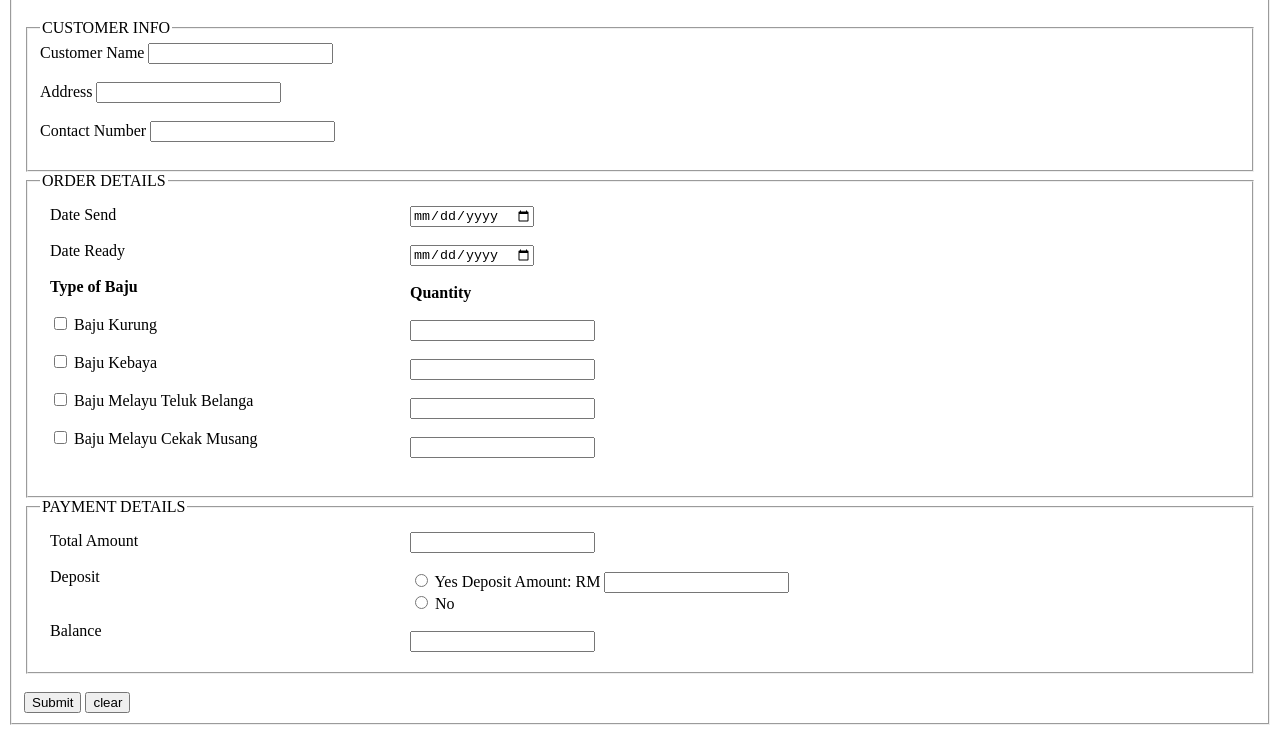
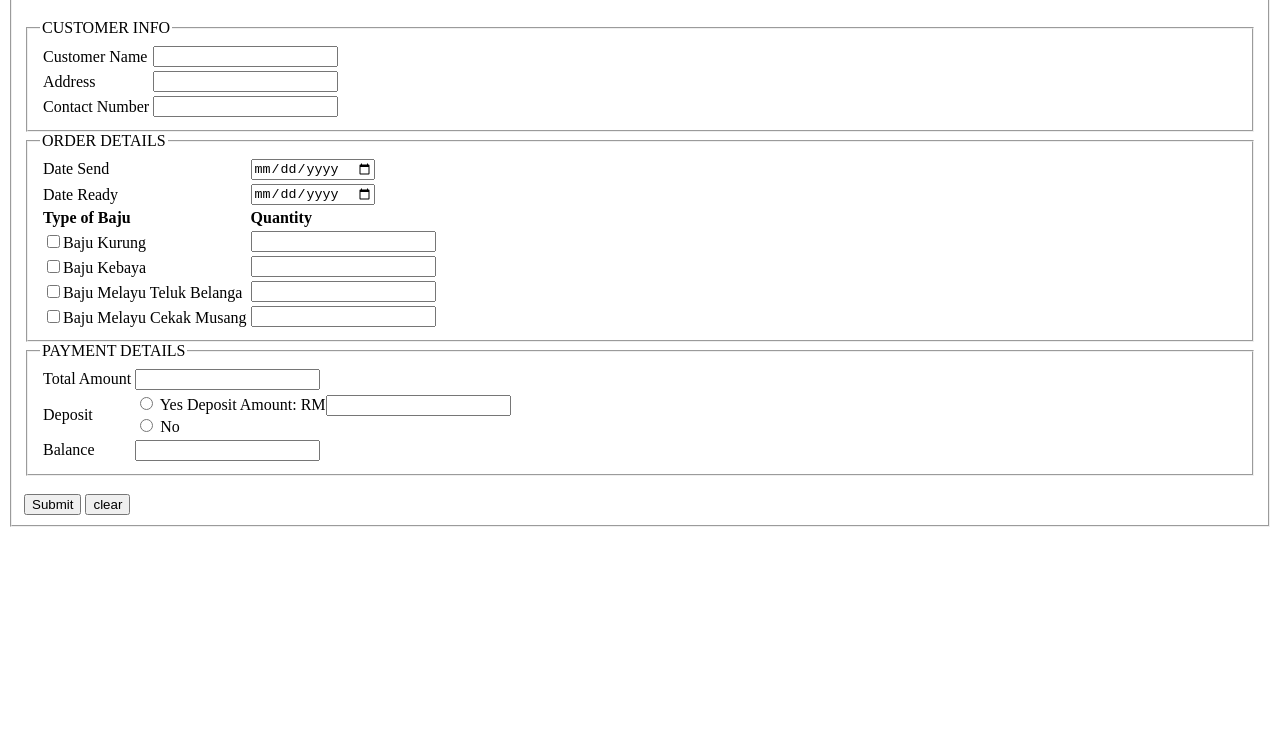
Before and after one commit to nblhuda/html-webApp, a plain HTML site: page Tutorial 4 Nabila Huda/q1.html in a window 1280 px wide. Shown: the part 76-809 px from the top of the page. Drawn offline with Linux system fonts and the light colour scheme.

Commit message:
form without css

```diff
--- a/Tutorial 4 Nabila Huda/q1.html
+++ b/Tutorial 4 Nabila Huda/q1.html
@@ -1,98 +1,91 @@
 <!DOCTYPE html>
 <html>
-    <head>
-        <style>
-            h1 {text-align: center;}
-            * {
-            box-sizing: border-box;
-            }
-
-            /* Create three equal columns that floats next to each other */
-            .column1 {
-            float: left;
-            width: 30%;
-            padding: 10px;
-            }
-            .column2{
-            float: left;
-            width: 70%;
-            padding: 10px;
-            }
-
-            /* Clear floats after the columns */
-            .row:after {
-            content: "";
-            display: table;
-            clear: both;
-            }
-         </style>
-    </head>
     <body>
         <fieldset>
-<h1><b>Rizalman Boutique</b></h1>
+            <h1 style="text-align:center;"><b>Rizalman Boutique</b></h1>
 
             <form action="/action_page.php">
                 <fieldset>
                     <legend>CUSTOMER INFO</legend>
-  <label for="name">Customer Name</label>
-  <input type="text" id="name" name="name"><br><br>
-  <label for="address">Address</label>
-  <input type="text" id="address" name="address"><br><br>
-  <label for="number">Contact Number</label>
-  <input type="tel" id="number" name="number"><br><br>
+                    <table>
+                        <tr>
+                            <td>Customer Name</td>
+                            <td><input type="text" id="name" name="name"></td>
+
+                        </tr>
+                        <tr>
+                            <td>Address</td>
+                            <td><input type="text" id="address" name="address"></td>
+                        </tr>
+                        <tr>
+                            <td>Contact Number</td>
+                            <td><input type="tel" id="number" name="number"></td>
+                        </tr>
+                    </table>
+
                 </fieldset>
             </form>
 
         <form action="/action_page.php">
             <fieldset>
                 <legend>ORDER DETAILS</legend>
-<div class="row">
-    <div class="column1" >
-        <label for="dsend">Date Send</label><br><br>
-        <label for="dready">Date Ready</label><br><br>
-        <label><b>Type of Baju</b></label><br><br>
-        <input type="checkbox" id="baju1" name="baju1" value="kurung">
-        <label for="baju1"> Baju Kurung</label><br><br>
-        <input type="checkbox" id="baju2" name="baju2" value="kebaya">
-        <label for="baju2"> Baju Kebaya</label><br><br>
-        <input type="checkbox" id="baju3" name="baju3" value="belanga">
-        <label for="baju3"> Baju Melayu Teluk Belanga</label><br><br>
-        <input type="checkbox" id="baju4" name="baju4" value="cekakmusang">
-        <label for="baju4"> Baju Melayu Cekak Musang</label><br><br>
+                <table>
+                    <tr>
+                        <td>Date Send</td>
+                        <td><input type="date" id="dsend" name="dsend"></td>
+                    </tr>
+                    <tr>
+                        <td>Date Ready</td>
+                        <td><input type="date" id="dready" name="dready"></td>
+                    </tr>
+                    <tr>
+                        <td><b>Type of Baju</b></td>
+                        <td><b>Quantity</b></td>
+                    </tr>
+                    <tr>
+                        <td><input type="checkbox">Baju Kurung</td>
+                        <td><input type="number" id="kurung" name="kurung"></td>
+                    </tr>
+                    <tr>
+                        <td><input type="checkbox">Baju Kebaya</td>
+                        <td><input type="number" id="kebaya" name="kebaya"></td>
+                    </tr>
+                    <tr>
+                        <td><input type="checkbox">Baju Melayu Teluk Belanga</td>
+                        <td><input type="number" id="belanga" name="belanga"></td>
+                    </tr>
+                    <tr>
+                        <td><input type="checkbox">Baju Melayu Cekak Musang</td>
+                        <td><input type="number" id="cekakmusang" name="cekakmusang"></td>
+                    </tr>
+                </table>
 
-    </div>
-    <div class="column2">
-        <input type="date" id="dsend" name="dsend"><br><br>
-        <input type="date" id="dready" name="dready"><br><br>
-        <label><b>Quantity</b></label><br><br>
-        <input type="number" id="kurung" name="kurung"><br><br>
-        <input type="number" id="kebaya" name="kebaya"><br><br>
-        <input type="number" id="belanga" name="belanga"><br><br>
-        <input type="number" id="cekakmusang" name="cekakmusang"><br><br>
-    </div>
-</div>
             </fieldset>
         </form>
 
         <form action="/action_page.php">
             <fieldset>
                 <legend>PAYMENT DETAILS</legend>
-<div class="row">
-    <div class="column1" >
-        <label for="amount">Total Amount</label><br><br>
-        <label for="depo">Deposit</label><br><br><br>
-        <label for="balance">Balance</label>
-    </div>
-    <div class="column2">
-        <input type="number" id="amount" name="amount"><br><br>
+                <table>
+                    <tr>
+                        <td>Total Amount</td>
+                        <td><input type="number" id="amount" name="amount"></td>
+                    </tr>
+                    <tr>
+                        <td>Deposit</td>
+                        <td>
                             <input type="radio" id="yes" name="depo" value="yes">
-        <label for="yes">Yes Deposit Amount: RM</label>
-         <input type="number" id="depo" name="depo" ><br>
+                            <label for="yes">Yes</label>
+                                Deposit Amount: RM<input type="number" id="depo" name="depo" ><br>
                             <input type="radio" id="no" name="depo" value="no">
-        <label for="no">No</label><br><br>
-        <input type="number" id="balance" name="balance">
-    </div>
-</div>
+                            <label for="no">No</label>
+                        </td>
+                    </tr>
+                    <tr>
+                        <td>Balance</td>
+                        <td> <input type="number" id="balance" name="balance"></td>
+                    </tr>
+                </table>
             </fieldset>
         </form>
         <br>
```
Lines whose indentation alone changed are shown as unchanged.
